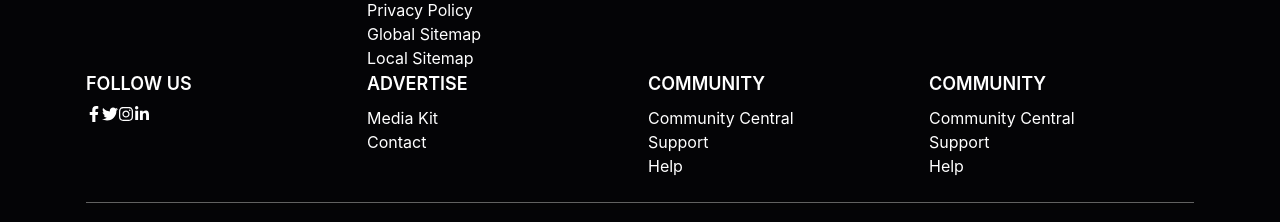
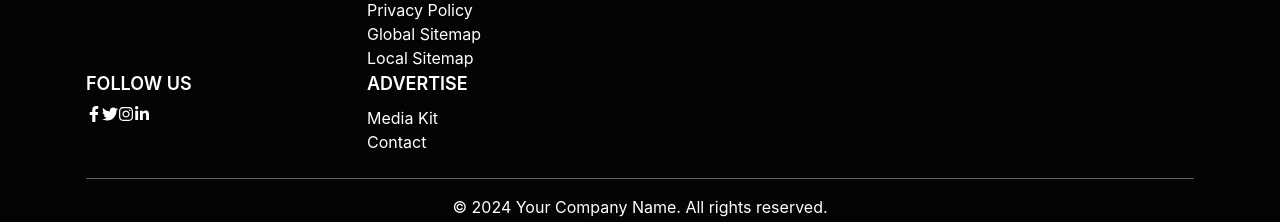
Before and after one commit to apiwemagama/vivify, a React (Create React App) app in the folder frontend/: page /favourites in a window 1280 px wide. Shown: the part 290-512 px from the top of the page. Built offline with nearby package versions, Linux system fonts and the light colour scheme; no server answers.

Commit message:
Modified the footer

```diff
--- a/frontend/src/components/Footer.js
+++ b/frontend/src/components/Footer.js
@@ -15,9 +15,7 @@ const Footer = () => {
                             <li><a href="/search" className="hover:text-gray-400">Search</a></li>
                             <li><a href="/login" className="hover:text-gray-400">Login</a></li>
                         </ul>
-
                     </div>
-
                     {/* Contact Section */}
                     <div className="mb-6 md:mb-0">
                         <h5 className="text-lg font-semibold mb-2">OVERVIEW</h5>
@@ -31,7 +29,6 @@ const Footer = () => {
                         <p>Global Sitemap</p>
                         <p>Local Sitemap</p>
                     </div>
-
                     <div className="mb-6 md:mb-0">
                         <h5 className="text-lg font-semibold mb-2">COMMUNITY</h5>
                         <p>Community Central</p>
@@ -43,11 +40,10 @@ const Footer = () => {
                         <p>Community Central</p>
                         <p>Support</p>
                         <p>Help</p>
-
                     </div>
                 </div>
                 <div className="grid grid-cols-4 gap-4 ">
-                    {/* Links Section */}
+                    {/* Follow us section */}
                     <div className="mb-6 md:mb-0">
                         <h5 className="text-lg font-semibold mb-2">FOLLOW US</h5>
                         <div className="flex">
@@ -65,29 +61,14 @@ const Footer = () => {
                             </a>
                         </div>
                     </div>
-
-                    {/* Contact Section */}
+                    {/* Advertise section */}
                     <div className="mb-6 md:mb-0">
                         <h5 className="text-lg font-semibold mb-2">ADVERTISE</h5>
                         <p>Media Kit</p>
                         <p>Contact</p>
                     </div>
-
-                    <div className="mb-6 md:mb-0">
-                        <h5 className="text-lg font-semibold mb-2">COMMUNITY</h5>
-                        <p>Community Central</p>
-                        <p>Support</p>
-                        <p>Help</p>
-                    </div>
-
-                    <div className="mb-6 md:mb-0">
-                        <h5 className="text-lg font-semibold mb-2">COMMUNITY</h5>
-                        <p>Community Central</p>
-                        <p>Support</p>
-                        <p>Help</p>
-                    </div>
                 </div>
-                {/* Copyright Section */}
+                {/* Copyright section */}
                 <div className="mt-6 text-center border-t border-gray-700 pt-4">
                     <p>&copy; {new Date().getFullYear()} Your Company Name. All rights reserved.</p>
                 </div>
```
